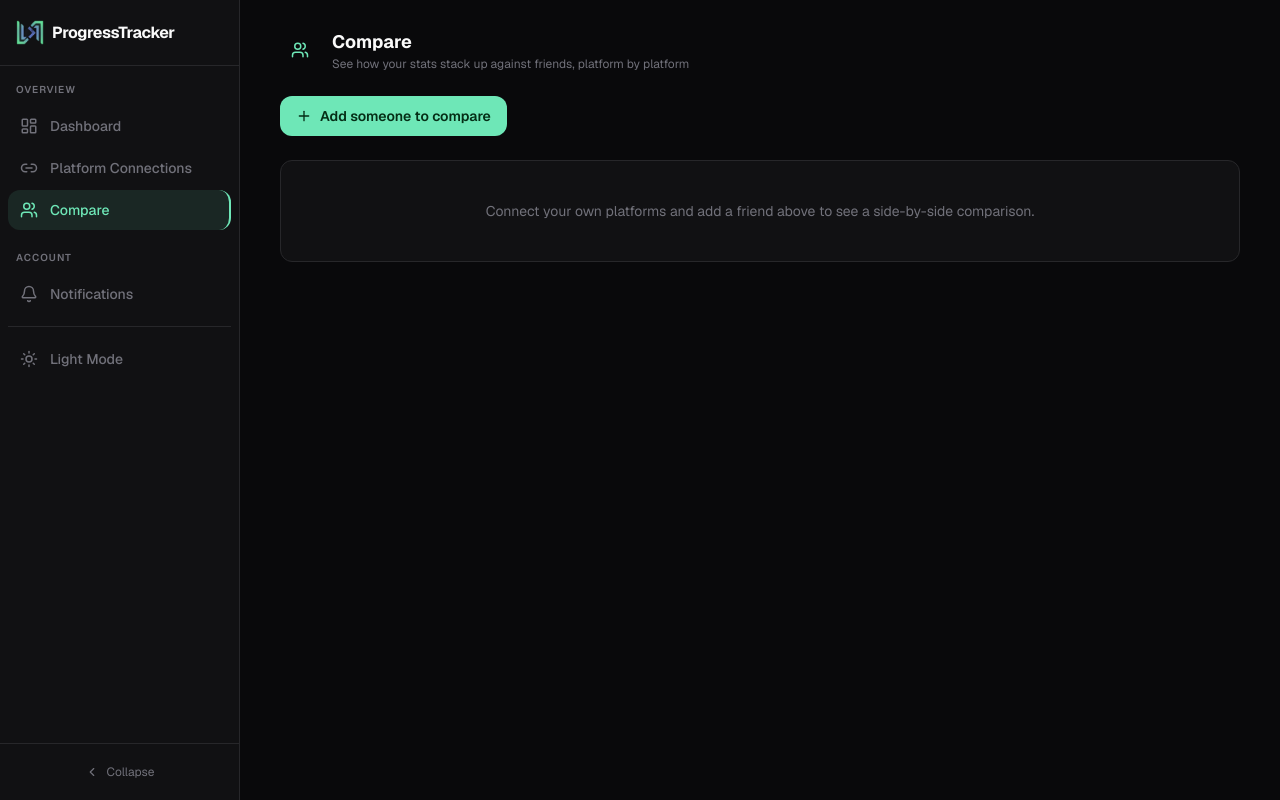
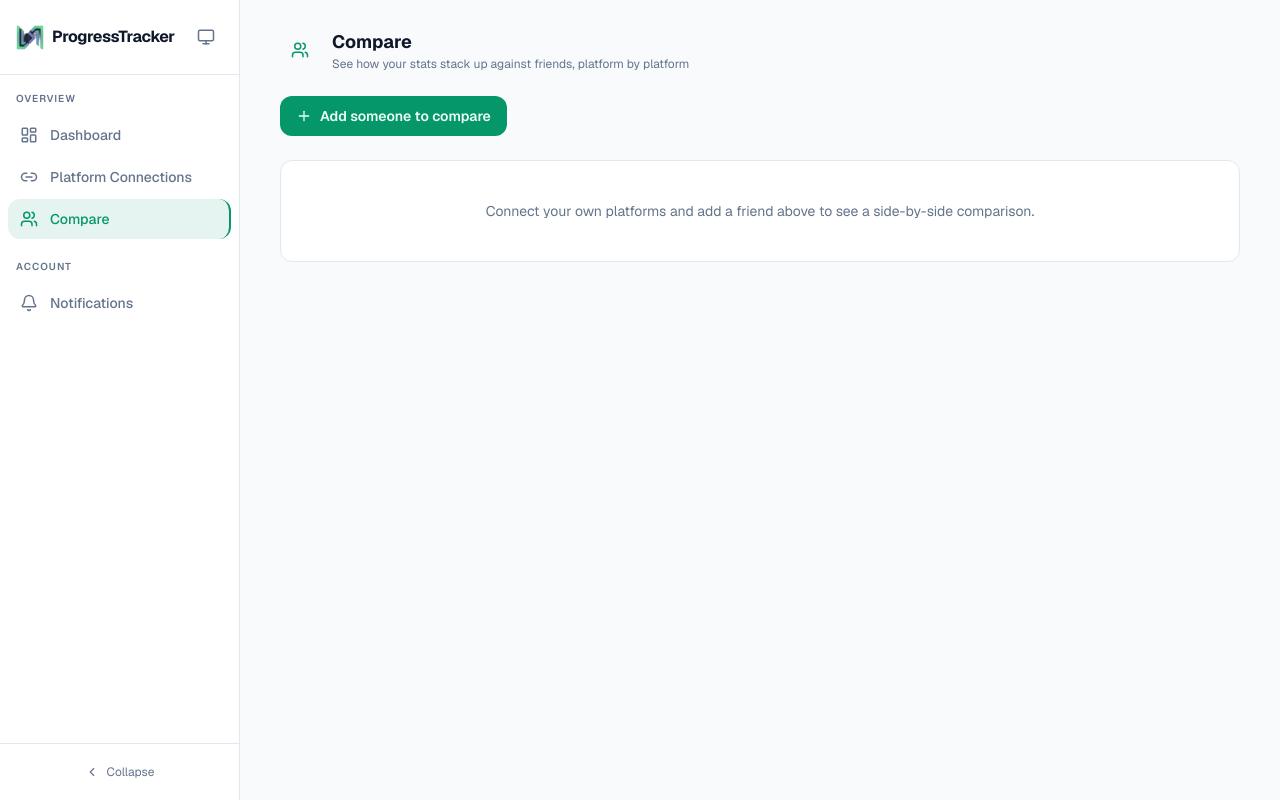
Before and after one commit to SankeerthNara/codetrack, a Next.js app: page /compare in a window 1280 px wide. Built offline with nearby package versions, Linux system fonts and the light colour scheme.

Commit message:
Theme Switcher + Custom 404

```diff
--- a/src/components/AppLayout.tsx
+++ b/src/components/AppLayout.tsx
@@ -2,6 +2,7 @@
 
 import React, { useState, useEffect } from 'react';
 import Sidebar from './Sidebar';
+import ThemeSwitcher from './ThemeSwitcher';
 import { useTheme } from '@/context/ThemeContext';
 import { usePathname } from 'next/navigation';
 
@@ -13,21 +14,16 @@ interface AppLayoutProps {
 export default function AppLayout({ children, activePath }: AppLayoutProps) {
   const [sidebarCollapsed, setSidebarCollapsed] = useState(false);
   const [mobileSidebarOpen, setMobileSidebarOpen] = useState(false);
-  const { theme } = useTheme();
+  const { resolvedTheme } = useTheme();
   const pathname = usePathname();
   const resolvedActivePath = activePath ?? pathname ?? '/';
 
   // Apply theme class to <html> element
   useEffect(() => {
     const html = document.documentElement;
-    if (theme === 'light') {
-      html.classList.remove('dark');
-      html.classList.add('light');
-    } else {
-      html.classList.remove('light');
-      html.classList.add('dark');
-    }
-  }, [theme]);
+    html.classList.remove('dark', 'light');
+    html.classList.add(resolvedTheme);
+  }, [resolvedTheme]);
 
   return (
     <div className="flex h-screen overflow-hidden bg-background">
@@ -58,6 +54,8 @@ export default function AppLayout({ children, activePath }: AppLayoutProps) {
             </div>
             <span className="font-semibold text-foreground text-sm">ProgressTracker</span>
           </div>
+          <div className="flex items-center gap-1">
+            <ThemeSwitcher />
             <button
               onClick={() => setMobileSidebarOpen(true)}
               className="p-2 rounded-md hover:bg-secondary transition-colors"
@@ -78,6 +76,7 @@ export default function AppLayout({ children, activePath }: AppLayoutProps) {
               </svg>
             </button>
           </div>
+        </div>
 
         {/* Page content */}
         <main className="flex-1 overflow-y-auto scrollbar-thin">{children}</main>
--- a/src/components/Sidebar.tsx
+++ b/src/components/Sidebar.tsx
@@ -3,6 +3,7 @@
 import React from 'react';
 import Link from 'next/link';
 import AppLogo from '@/components/ui/AppLogo';
+import ThemeSwitcher from './ThemeSwitcher';
 import {
   LayoutDashboard,
   Link2,
@@ -10,10 +11,7 @@ import {
   ChevronRight,
   Bell,
   Users,
-  Sun,
-  Moon,
 } from 'lucide-react';
-import { useTheme } from '@/context/ThemeContext';
 import Icon from '@/components/ui/AppIcon';
 
 interface NavItem {
@@ -46,7 +44,6 @@ export default function Sidebar({
   mobileOpen,
   onMobileClose,
 }: SidebarProps) {
-  const { theme, toggleTheme } = useTheme();
   const mainItems = navItems.filter((i) => i.group === 'main');
   const accountItems = navItems.filter((i) => i.group === 'account');
 
@@ -55,28 +52,6 @@ export default function Sidebar({
     return activePath.startsWith(href);
   };
 
-  const ThemeToggleButton = ({ showLabel }: { showLabel: boolean }) => (
-    <button
-      onClick={toggleTheme}
-      className={`flex items-center gap-3 px-3 py-2.5 rounded-lg text-sm font-medium text-muted-foreground hover:bg-secondary hover:text-foreground transition-all w-full ${collapsed && !showLabel ? 'justify-center px-0 w-10 mx-auto' : ''}`}
-      title={theme === 'dark' ? 'Switch to light mode' : 'Switch to dark mode'}
-      aria-label={theme === 'dark' ? 'Switch to light mode' : 'Switch to dark mode'}
-    >
-      {theme === 'dark' ? (
-        <Sun size={18} className="flex-shrink-0" />
-      ) : (
-        <Moon size={18} className="flex-shrink-0" />
-      )}
-      {showLabel && (
-        <span className="truncate">{theme === 'dark' ? 'Light Mode' : 'Dark Mode'}</span>
-      )}
-      {collapsed && !showLabel && (
-        <span className="absolute left-full ml-3 px-2 py-1 bg-secondary text-foreground text-xs rounded-md opacity-0 group-hover:opacity-100 transition-opacity pointer-events-none whitespace-nowrap z-50 border border-border">
-          {theme === 'dark' ? 'Light Mode' : 'Dark Mode'}
-        </span>
-      )}
-    </button>
-  );
 
   return (
     <>
@@ -90,7 +65,7 @@ export default function Sidebar({
       >
         {/* Logo */}
         <div
-          className={`flex items-center gap-3 px-4 py-5 border-b border-border ${collapsed ? 'justify-center px-0' : ''}`}
+          className={`flex items-center gap-3 px-4 py-5 border-b border-border ${collapsed ? 'justify-center px-0' : 'justify-between'}`}
         >
           <div className="flex items-center gap-2 min-w-0">
             <AppLogo size={28} />
@@ -100,6 +75,7 @@ export default function Sidebar({
               </span>
             )}
           </div>
+          {!collapsed && <ThemeSwitcher />}
         </div>
 
         {/* Nav */}
@@ -171,17 +147,15 @@ export default function Sidebar({
               );
             })}
           </ul>
-
-          {/* Theme toggle in nav */}
-          <div className="mt-3 border-t border-border mx-2 pt-3">
-            <div className={`relative group ${collapsed ? 'flex justify-center' : 'px-0'}`}>
-              <ThemeToggleButton showLabel={!collapsed} />
-            </div>
-          </div>
         </nav>
 
         {/* Collapse control */}
         <div className="border-t border-border">
+          {collapsed && (
+            <div className="flex justify-center pt-3">
+              <ThemeSwitcher />
+            </div>
+          )}
           <div className="px-2 py-3">
             <button
               onClick={onToggleCollapse}
@@ -277,11 +251,6 @@ export default function Sidebar({
               );
             })}
           </ul>
-
-          {/* Mobile theme toggle */}
-          <div className="mt-3 border-t border-border mx-2 pt-3 px-0">
-            <ThemeToggleButton showLabel={true} />
-          </div>
         </nav>
       </aside>
     </>
--- /dev/null
+++ b/src/components/ThemeSwitcher.tsx
@@ -0,0 +1,72 @@
+'use client';
+
+import React, { useEffect, useRef, useState } from 'react';
+import { Monitor, Sun, Moon, Check } from 'lucide-react';
+import { useTheme, type ThemePreference } from '@/context/ThemeContext';
+
+const OPTIONS: Array<{ value: ThemePreference; label: string; icon: React.ElementType }> = [
+  { value: 'system', label: 'System', icon: Monitor },
+  { value: 'light', label: 'Light', icon: Sun },
+  { value: 'dark', label: 'Dark', icon: Moon },
+];
+
+export default function ThemeSwitcher() {
+  const { themePreference, resolvedTheme, setThemePreference } = useTheme();
+  const [open, setOpen] = useState(false);
+  const containerRef = useRef<HTMLDivElement>(null);
+
+  useEffect(() => {
+    if (!open) return;
+    const handleClickOutside = (e: MouseEvent) => {
+      if (containerRef.current && !containerRef.current.contains(e.target as Node)) {
+        setOpen(false);
+      }
+    };
+    document.addEventListener('mousedown', handleClickOutside);
+    return () => document.removeEventListener('mousedown', handleClickOutside);
+  }, [open]);
+
+  const TriggerIcon =
+    themePreference === 'system' ? Monitor : themePreference === 'dark' ? Moon : Sun;
+
+  return (
+    <div className="relative" ref={containerRef}>
+      <button
+        onClick={() => setOpen((v) => !v)}
+        aria-label="Change theme"
+        aria-haspopup="true"
+        aria-expanded={open}
+        className="p-2 rounded-md hover:bg-secondary transition-colors"
+      >
+        <TriggerIcon size={18} className="text-muted-foreground" />
+      </button>
+
+      {open && (
+        <div className="absolute right-0 top-full mt-2 w-48 bg-card border border-border rounded-xl shadow-lg py-1.5 z-50 animate-fade-in">
+          {OPTIONS.map(({ value, label, icon: OptionIcon }) => {
+            const selected = themePreference === value;
+            return (
+              <button
+                key={value}
+                onClick={() => {
+                  setThemePreference(value);
+                  setOpen(false);
+                }}
+                className="w-full flex items-center gap-3 px-3.5 py-2.5 text-sm text-foreground hover:bg-secondary transition-colors"
+              >
+                <OptionIcon size={16} className="flex-shrink-0 text-muted-foreground" />
+                <span className="flex-1 text-left">{label}</span>
+                {value === 'system' && (
+                  <span className="text-2xs font-semibold uppercase tracking-wide text-muted-foreground">
+                    {resolvedTheme}
+                  </span>
+                )}
+                {selected && <Check size={14} className="text-primary flex-shrink-0" />}
+              </button>
+            );
+          })}
+        </div>
+      )}
+    </div>
+  );
+}
--- a/src/context/ThemeContext.tsx
+++ b/src/context/ThemeContext.tsx
@@ -1,45 +1,74 @@
 'use client';
 
-import React, { createContext, useContext, useEffect, useState } from 'react';
+import React, { createContext, useContext, useEffect, useState, useCallback } from 'react';
 import '@/lib/localApi/installFetchInterceptor';
 
-type Theme = 'dark' | 'light';
+export type ThemePreference = 'system' | 'light' | 'dark';
+type ResolvedTheme = 'light' | 'dark';
 
 interface ThemeContextValue {
-  theme: Theme;
-  toggleTheme: () => void;
+  /** What the user picked: 'system', 'light', or 'dark'. */
+  themePreference: ThemePreference;
+  /** What's actually applied right now — 'system' resolves to the OS setting. */
+  resolvedTheme: ResolvedTheme;
+  setThemePreference: (pref: ThemePreference) => void;
+}
+
+const STORAGE_KEY = 'ct-theme';
+
+function getSystemTheme(): ResolvedTheme {
+  if (typeof window === 'undefined' || !window.matchMedia) return 'dark';
+  return window.matchMedia('(prefers-color-scheme: dark)').matches ? 'dark' : 'light';
 }
 
 const ThemeContext = createContext<ThemeContextValue>({
-  theme: 'dark',
-  toggleTheme: () => {},
+  themePreference: 'system',
+  resolvedTheme: 'dark',
+  setThemePreference: () => {},
 });
 
 export function ThemeProvider({ children }: { children: React.ReactNode }) {
-  const [theme, setTheme] = useState<Theme>('dark');
+  const [themePreference, setThemePreferenceState] = useState<ThemePreference>('system');
+  const [resolvedTheme, setResolvedTheme] = useState<ResolvedTheme>('dark');
   const [mounted, setMounted] = useState(false);
 
   useEffect(() => {
     setMounted(true);
-    const stored = localStorage.getItem('ct-theme') as Theme | null;
-    if (stored === 'light' || stored === 'dark') {
-      setTheme(stored);
-      document.documentElement.classList.toggle('dark', stored === 'dark');
-      document.documentElement.classList.toggle('light', stored === 'light');
-    }
+    const stored = localStorage.getItem(STORAGE_KEY) as ThemePreference | null;
+    const pref: ThemePreference =
+      stored === 'light' || stored === 'dark' || stored === 'system' ? stored : 'system';
+    setThemePreferenceState(pref);
+    setResolvedTheme(pref === 'system' ? getSystemTheme() : pref);
   }, []);
 
-  const toggleTheme = () => {
-    const next: Theme = theme === 'dark' ? 'light' : 'dark';
-    setTheme(next);
-    localStorage.setItem('ct-theme', next);
-    document.documentElement.classList.toggle('dark', next === 'dark');
-    document.documentElement.classList.toggle('light', next === 'light');
-  };
+  // Keep resolved theme in sync with OS changes while "system" is selected.
+  useEffect(() => {
+    if (themePreference !== 'system' || typeof window === 'undefined' || !window.matchMedia) return;
+    const mq = window.matchMedia('(prefers-color-scheme: dark)');
+    const handler = () => setResolvedTheme(getSystemTheme());
+    mq.addEventListener('change', handler);
+    return () => mq.removeEventListener('change', handler);
+  }, [themePreference]);
+
+  useEffect(() => {
+    const html = document.documentElement;
+    html.classList.remove('dark', 'light');
+    html.classList.add(resolvedTheme);
+  }, [resolvedTheme]);
+
+  const setThemePreference = useCallback((pref: ThemePreference) => {
+    setThemePreferenceState(pref);
+    localStorage.setItem(STORAGE_KEY, pref);
+    setResolvedTheme(pref === 'system' ? getSystemTheme() : pref);
+  }, []);
 
   if (!mounted) return <>{children}</>;
 
-  return <ThemeContext.Provider value={{ theme, toggleTheme }}>{children}</ThemeContext.Provider>;
+  return (
+    <ThemeContext.Provider value={{ themePreference, resolvedTheme, setThemePreference }}>
+      {children}
+    </ThemeContext.Provider>
+  );
 }
 
 export function useTheme() {
```
Also changed, not shown: 11 other files (tests, documents, lock files or other folders). Lines whose indentation alone changed are shown as unchanged.
